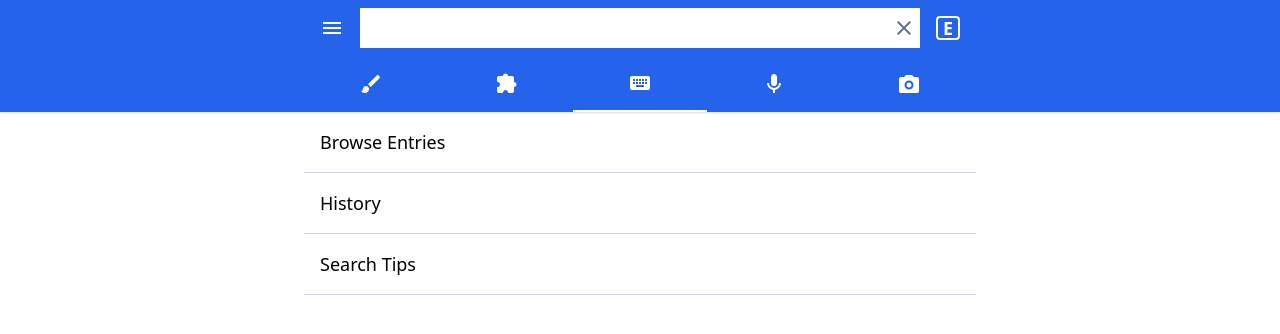
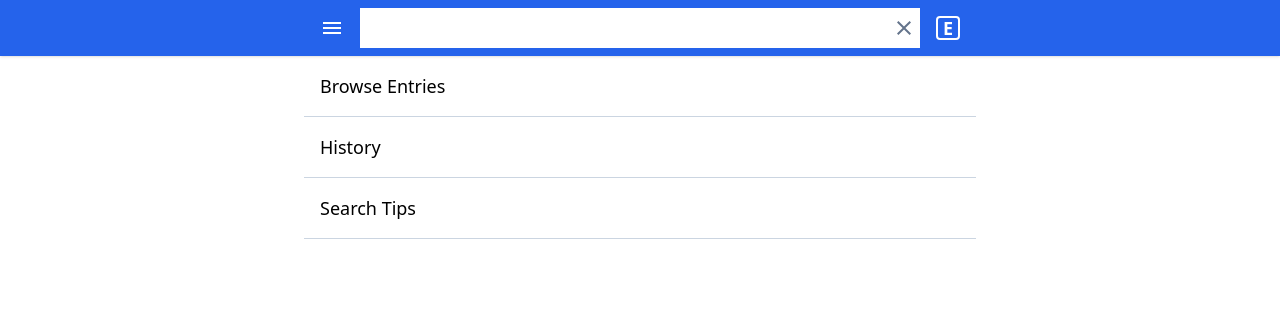
Before and after one commit to bryanjenningz/japanese-dictionary, a Next.js app: page / in a window 1280 px wide. Shown: the top 334 px of the page. Built offline with nearby package versions, Linux system fonts and the light colour scheme; no server answers.

Commit message:
Remove header tabs

```diff
--- a/src/components/Header.tsx
+++ b/src/components/Header.tsx
@@ -1,12 +1,7 @@
 import { useRouter } from "next/router";
 import { useState, useMemo } from "react";
-import { BrushIcon } from "~/icons/BrushIcon";
-import { CameraIcon } from "~/icons/CameraIcon";
 import { CloseIcon } from "~/icons/CloseIcon";
-import { KeyboardIcon } from "~/icons/KeyboardIcon";
 import { MenuIcon } from "~/icons/MenuIcon";
-import { MicrophoneIcon } from "~/icons/MicrophoneIcon";
-import { PuzzlePieceIcon } from "~/icons/PuzzlePieceIcon";
 import { type DarkModeState, useDarkModeStore } from "~/stores/darkModeStore";
 import { useHistoryStore } from "~/stores/historyStore";
 import { useStore } from "~/stores/useStore";
@@ -14,18 +9,6 @@ import { classNames } from "~/utils/classNames";
 import { debounce } from "~/utils/debounce";
 
 type SearchLanguage = "English" | "Japanese";
-
-type HeaderTabId = (typeof headerTabs)[number]["id"];
-
-const DEFAULT_HEADER_TAB_ID: HeaderTabId = 3;
-
-const headerTabs = [
-  { id: 1, label: "Search by drawing characters", icon: <BrushIcon /> },
-  { id: 2, label: "Search by character primitives", icon: <PuzzlePieceIcon /> },
-  { id: 3, label: "Search by keyboard", icon: <KeyboardIcon /> },
-  { id: 4, label: "Search by talking", icon: <MicrophoneIcon /> },
-  { id: 5, label: "Search by picture", icon: <CameraIcon /> },
-] as const;
 
 export const Header = ({
   openSideMenu,
@@ -46,10 +29,6 @@ export const Header = ({
 
   const [searchLanguage, setSearchLanguage] =
     useState<SearchLanguage>("English");
-
-  const [headerTabId, setHeaderTabId] = useState<HeaderTabId>(
-    DEFAULT_HEADER_TAB_ID
-  );
 
   return (
     <header
@@ -118,24 +97,6 @@ export const Header = ({
             </span>
           </button>
         </section>
-
-        <section className="flex h-14 items-center">
-          {headerTabs.map(({ id, label, icon }) => {
-            return (
-              <button
-                key={id}
-                className={classNames(
-                  "flex h-full grow items-center justify-center",
-                  headerTabId === id && "border-b-2 border-white"
-                )}
-                onClick={() => setHeaderTabId(id)}
-              >
-                <span className="sr-only">{label}</span>
-                {icon}
-              </button>
-            );
-          })}
-        </section>
       </div>
     </header>
   );
--- a/src/icons/CameraIcon.tsx
+++ /dev/null
@@ -1,15 +0,0 @@
-export const CameraIcon = () => {
-  return (
-    <svg
-      xmlns="http://www.w3.org/2000/svg"
-      height="24"
-      viewBox="0 -960 960 960"
-      width="24"
-    >
-      <path
-        fill="currentColor"
-        d="M480-260q75 0 127.5-52.5T660-440q0-75-52.5-127.5T480-620q-75 0-127.5 52.5T300-440q0 75 52.5 127.5T480-260Zm0-80q-42 0-71-29t-29-71q0-42 29-71t71-29q42 0 71 29t29 71q0 42-29 71t-71 29ZM160-120q-33 0-56.5-23.5T80-200v-480q0-33 23.5-56.5T160-760h126l74-80h240l74 80h126q33 0 56.5 23.5T880-680v480q0 33-23.5 56.5T800-120H160Z"
-      />
-    </svg>
-  );
-};
--- a/src/icons/KeyboardIcon.tsx
+++ /dev/null
@@ -1,15 +0,0 @@
-export const KeyboardIcon = () => {
-  return (
-    <svg
-      xmlns="http://www.w3.org/2000/svg"
-      height="24"
-      viewBox="0 -960 960 960"
-      width="24"
-    >
-      <path
-        fill="currentColor"
-        d="M160-200q-33 0-56.5-23.5T80-280v-400q0-33 23.5-56.5T160-760h640q33 0 56.5 23.5T880-680v400q0 33-23.5 56.5T800-200H160Zm160-120h320v-80H320v80ZM200-440h80v-80h-80v80Zm120 0h80v-80h-80v80Zm120 0h80v-80h-80v80Zm120 0h80v-80h-80v80Zm120 0h80v-80h-80v80ZM200-560h80v-80h-80v80Zm120 0h80v-80h-80v80Zm120 0h80v-80h-80v80Zm120 0h80v-80h-80v80Zm120 0h80v-80h-80v80Z"
-      />
-    </svg>
-  );
-};
--- a/src/icons/MicrophoneIcon.tsx
+++ /dev/null
@@ -1,15 +0,0 @@
-export const MicrophoneIcon = () => {
-  return (
-    <svg
-      xmlns="http://www.w3.org/2000/svg"
-      height="24"
-      viewBox="0 -960 960 960"
-      width="24"
-    >
-      <path
-        fill="currentColor"
-        d="M480-400q-50 0-85-35t-35-85v-240q0-50 35-85t85-35q50 0 85 35t35 85v240q0 50-35 85t-85 35Zm-40 280v-123q-104-14-172-93t-68-184h80q0 83 58.5 141.5T480-320q83 0 141.5-58.5T680-520h80q0 105-68 184t-172 93v123h-80Z"
-      />
-    </svg>
-  );
-};
--- a/src/icons/PuzzlePieceIcon.tsx
+++ /dev/null
@@ -1,15 +0,0 @@
-export const PuzzlePieceIcon = () => {
-  return (
-    <svg
-      xmlns="http://www.w3.org/2000/svg"
-      height="24"
-      viewBox="0 -960 960 960"
-      width="24"
-    >
-      <path
-        fill="currentColor"
-        d="M352-120H200q-33 0-56.5-23.5T120-200v-152q48 0 84-30.5t36-77.5q0-47-36-77.5T120-568v-152q0-33 23.5-56.5T200-800h160q0-42 29-71t71-29q42 0 71 29t29 71h160q33 0 56.5 23.5T800-720v160q42 0 71 29t29 71q0 42-29 71t-71 29v160q0 33-23.5 56.5T720-120H568q0-50-31.5-85T460-240q-45 0-76.5 35T352-120Z"
-      />
-    </svg>
-  );
-};
```
